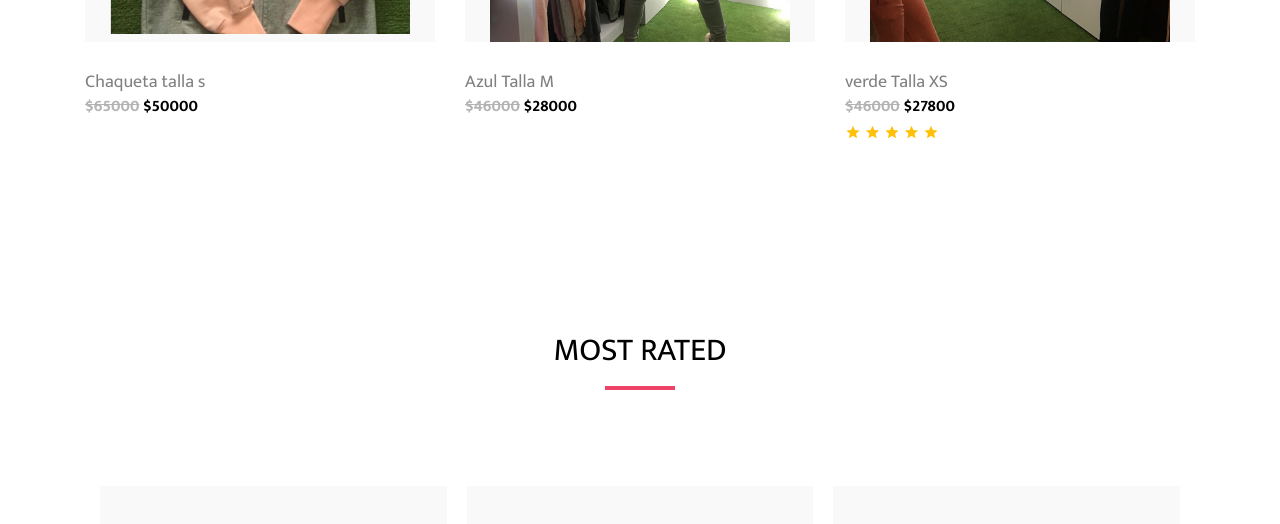
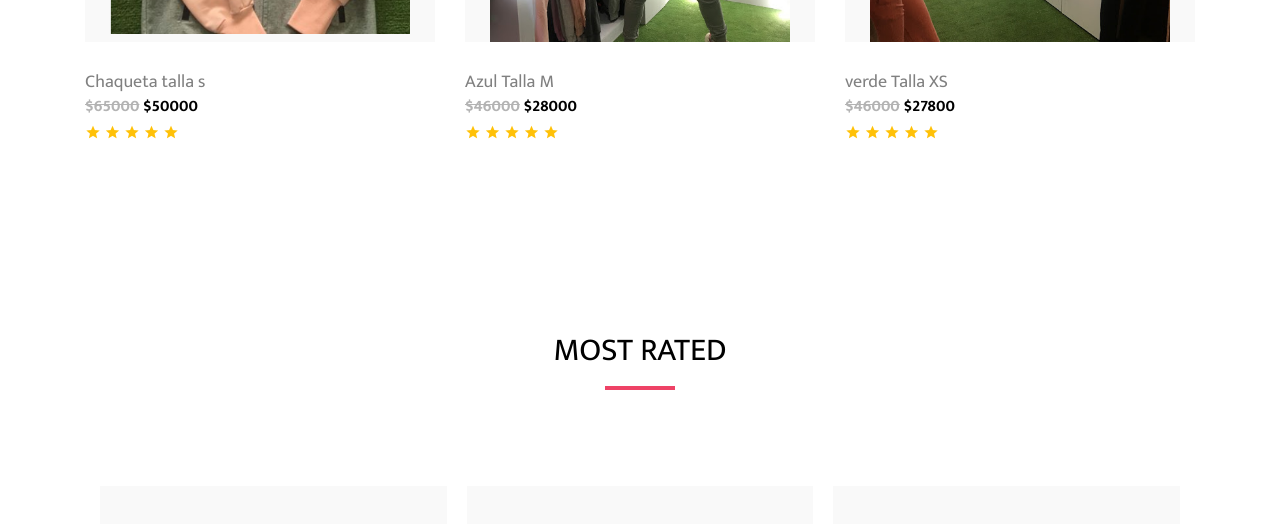
Before and after one commit to luciacajas/BeSport.io, a plain HTML site: page index.html in a window 1280 px wide. Shown: the part 1240-1764 px from the top of the page. Drawn offline with Linux system fonts and the light colour scheme; files whose address does not match are found by name.

Commit message:
estrellas

```diff
--- a/index.html
+++ b/index.html
@@ -98,6 +98,13 @@
             </a>
             <h2 class="item-title"><a href="#">Chaqueta talla s</a></h2>
             <strong class="item-price"><del>$65000</del> $50000</strong>
+            <div class="star-rating">
+              <span class="icon-star2 text-warning"></span>
+              <span class="icon-star2 text-warning"></span>
+              <span class="icon-star2 text-warning"></span>
+              <span class="icon-star2 text-warning"></span>
+              <span class="icon-star2 text-warning"></span>
+            </div>
           </div>
           <div class="col-lg-4 col-md-6 item-entry mb-4">
             <a href="#" class="product-item md-height bg-gray d-block">
@@ -105,6 +112,13 @@
             </a>
             <h2 class="item-title"><a href="#">Azul Talla M</a></h2>
             <strong class="item-price"><del>$46000</del> $28000</strong>
+            <div class="star-rating">
+              <span class="icon-star2 text-warning"></span>
+              <span class="icon-star2 text-warning"></span>
+              <span class="icon-star2 text-warning"></span>
+              <span class="icon-star2 text-warning"></span>
+              <span class="icon-star2 text-warning"></span>
+            </div>
           </div>
 
           <div class="col-lg-4 col-md-6 item-entry mb-4">
```
